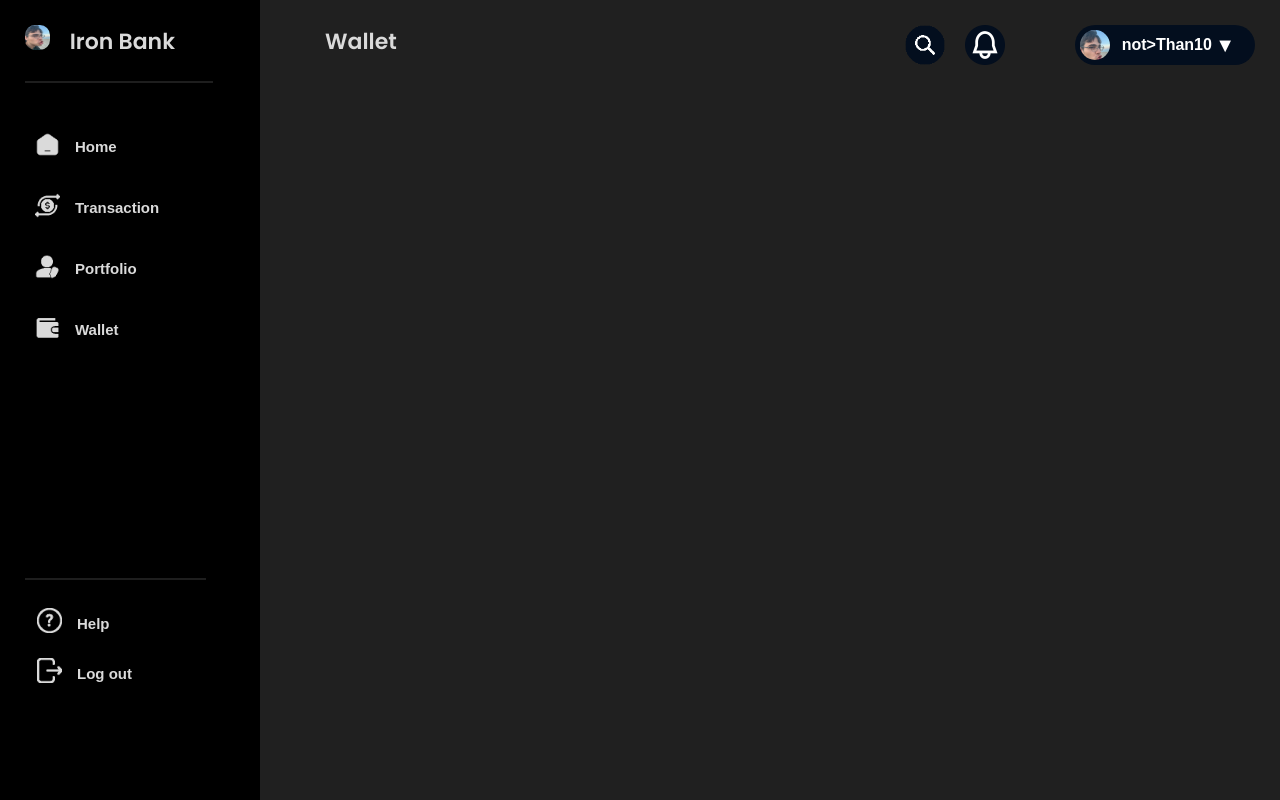
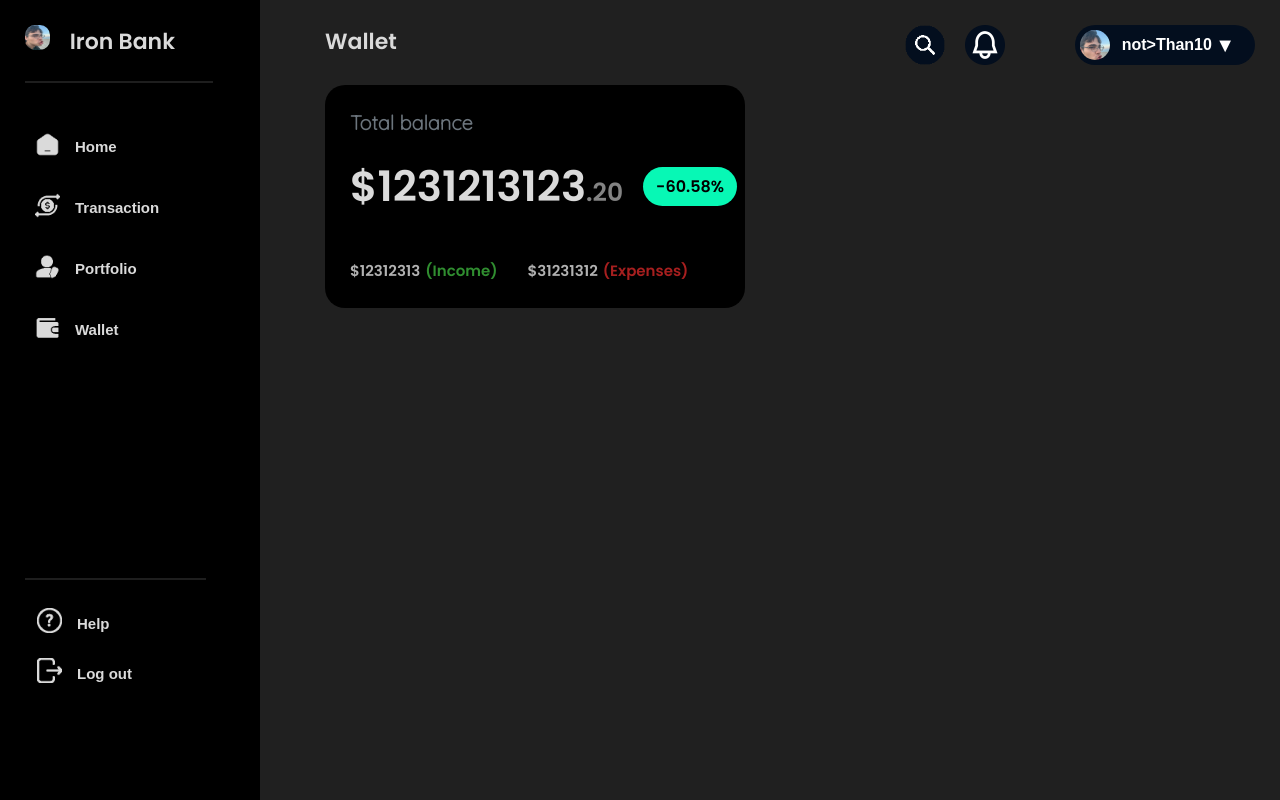
Before and after one commit to denpoo1/Bank_App, a React (Create React App) app in the folder Frontend/: page / in a window 1280 px wide. Built offline with nearby package versions, Linux system fonts and the light colour scheme.

Commit message:
OB-44 Total Balance

```diff
--- a/Frontend/src/App.js
+++ b/Frontend/src/App.js
@@ -2,12 +2,14 @@ import React from 'react';
 import styles from './GlobalFonts/Global.module.css'
 import Sidebar from './Sidebar/Sidebar';
 import Header from './Header/Header';
+import Body from './Body/Body';
 
 function App() {
   return (
     <section className={styles.container}>
       <Sidebar/>
       <Header/>
+      <Body/>
     </section>
   );
 }
--- /dev/null
+++ b/Frontend/src/Body/Body.js
@@ -0,0 +1,14 @@
+import React from "react";
+import styles from './Body.module.css';
+import BodyWrap from '../Wrap/BodyWrap'
+import TotalBalance from "../TotalBalance/TotalBalance";
+const Body = () => {
+    return(
+        <BodyWrap >
+            <TotalBalance/>
+        </BodyWrap>
+
+    )
+}
+
+export default Body
--- /dev/null
+++ b/Frontend/src/TotalBalance/TotalBalance.js
@@ -0,0 +1,37 @@
+import React, { useState, useEffect } from "react";
+import styles from './TotalBalance.module.css';
+import Wrap from '../Wrap/Wrap'
+
+const TotalBalance = () => {
+  // Sample data for income and expenses
+  const [income, setIncome] = useState(12312313);
+  const [expenses, setExpenses] = useState(31231312);
+  const [percentage, setPercentage] = useState(0);
+
+  useEffect(() => {
+    // Calculate the percentage
+    const calculatedPercentage = expenses === 0 ? income * 100 : (((income - expenses) / expenses)*100).toFixed(2);
+    setPercentage(calculatedPercentage);
+  }, [income, expenses]);
+
+  return (
+    <Wrap className={styles.wrapperTotalBAlance}>
+      {/* Your other content */}
+      <h1 className={styles.amountTitle}>Total balance</h1>
+      <div className={styles.amountWrapper}>
+        <span className={styles.amount}>$1231213123<span>.20</span></span>
+        <div className={styles.amountPercentageWrapper}>
+          <span className={styles.amountPercentage}>{percentage}%</span>
+        </div>
+      </div>
+      <div className={styles.spendingsWrapper}>
+        <span className={styles.income}>${income}</span>
+        <span className={styles.expenses}>${expenses}</span>
+      </div>
+    </Wrap>
+  );
+};
+
+
+
+export default TotalBalance;
--- /dev/null
+++ b/Frontend/src/TotalBalance/TotalBalance.module.css
@@ -0,0 +1,81 @@
+@import url('https://fonts.googleapis.com/css2?family=Quicksand:wght@300&display=swap');
+
+.wrapperTotalBAlance {
+  border-radius: 20px;
+  width: 370px;
+}
+
+.amountTitle {
+  font-family: 'Quicksand', sans-serif;
+  font-size: 20px;
+  margin-bottom: 20px;
+  color: var(--secondary-color);
+}
+
+.amountWrapper {
+  display: flex;
+    align-content: space-around;
+    align-items: center;
+    justify-content: flex-start;
+    margin-bottom: 40px;
+
+}
+
+.amount {
+  font-size: 42px;
+  font-weight: bold;
+  color: var(--text-color);
+  margin-right: 20px;
+}
+
+.amount span {
+  font-size: 25px;
+  color: #838383;
+}
+
+
+.amountPercentageWrapper {
+  padding: 2px 13px;
+  border-radius: 20px;
+  background-color: #07f8b5;
+  display: flex;
+  /* Use flexbox to align the content */
+  justify-content: center;
+  /* Center the content horizontally */
+  align-items: center;
+  height: 35px;
+}
+
+.amountPercentageWrapper span{
+  color: black;
+}
+
+.spendingsWrapper{
+
+}
+
+.income,
+.expenses {
+  font-size: 15px;
+  color: #b1b1b1;
+  display: inline-flex; /* Use inline-flex to make them appear in one line */
+  align-items: center; /* Center the content vertically */
+}
+
+.expenses {
+
+  margin-left: 30px; /* Add a small margin between income and expenses */
+}
+
+.income::after {
+  content: "(Income)"; /* Text to be displayed in the ::after pseudo-element */
+  color: rgb(48, 142, 48); /* Green color for the text */
+  margin-left: 5px; /* Add a small margin between the numbers and the ::after pseudo-element */
+}
+
+
+.expenses::after {
+  content: "(Expenses)"; /* Text to be displayed in the ::after pseudo-element */
+  color: rgb(167, 31, 31); /* Green color for the text */
+  margin-left: 5px; /* Add a small margin between the numbers and the ::after pseudo-element */
+}
--- /dev/null
+++ b/Frontend/src/Wrap/BodyWrap.js
@@ -0,0 +1,8 @@
+import React from "react";
+import styles from './BodyWrap.module.css'
+
+const BodyWrap = (props) => {
+    return <div className={`${styles.bodyWrap} ${props.className} ` }>{props.children}</div>;
+}
+
+export default BodyWrap;
--- /dev/null
+++ b/Frontend/src/Wrap/BodyWrap.module.css
@@ -0,0 +1,6 @@
+.bodyWrap{
+        position: fixed;
+        top: 60px;
+        left: 300px;
+        padding: 25px;
+}
```
Also changed, not shown: Frontend/src/Body/Body.module.css (added).
